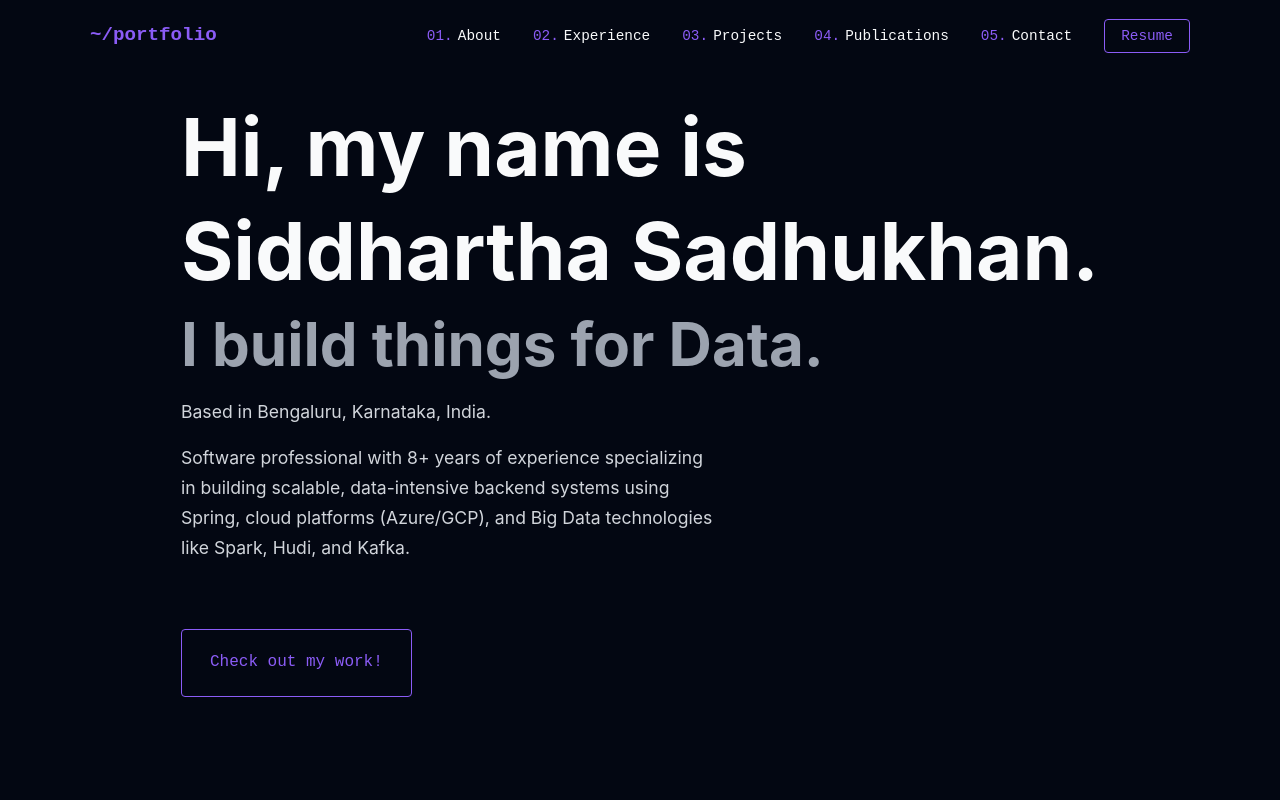
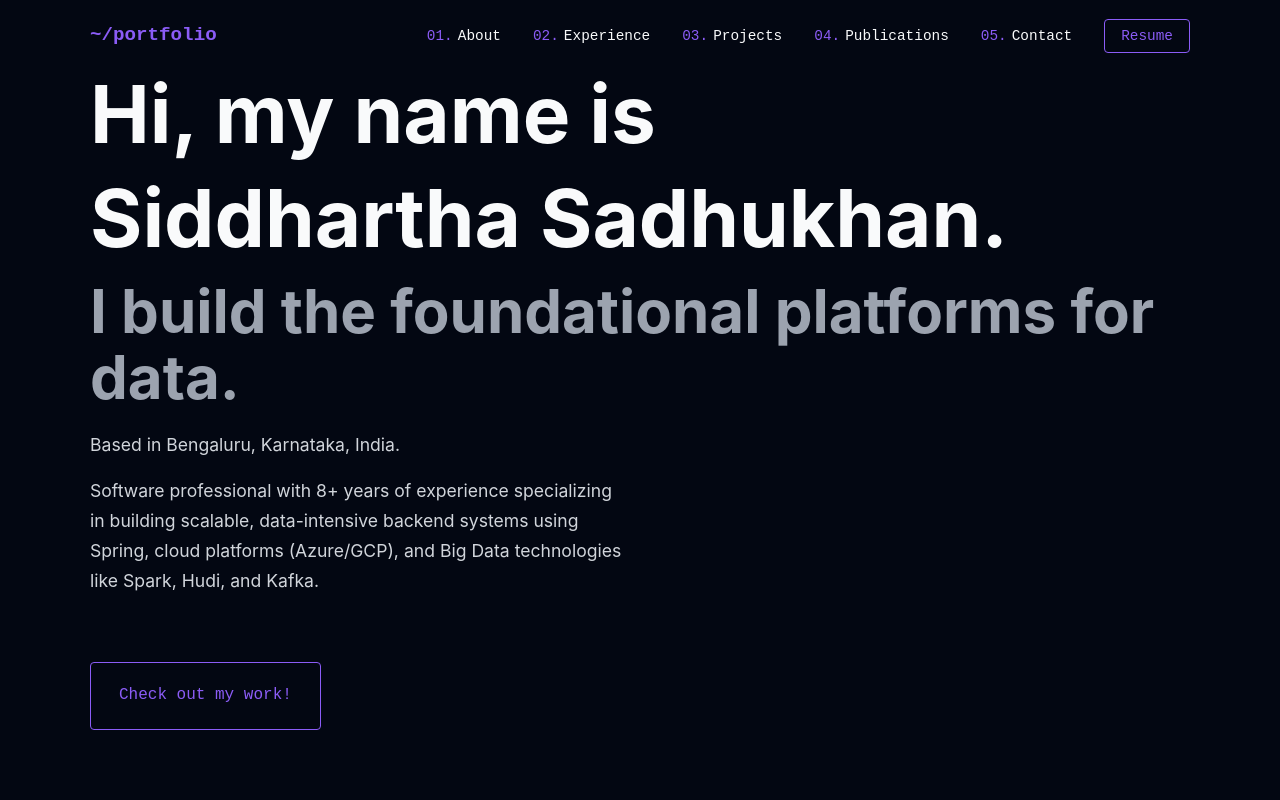
Before and after one commit to Sid4GitHub/portfolio, a React (Vite) app: page / in a window 1280 px wide. Shown: the top 800 px of the page. Built offline with nearby package versions, Linux system fonts and the light colour scheme.

Commit message:
title improved

```diff
--- a/src/components/Sections/Hero.jsx
+++ b/src/components/Sections/Hero.jsx
@@ -7,7 +7,7 @@ const Hero = () => {
 
     const one = <h1>Hi, my name is</h1>;
     const two = <h2 style={{ color: 'var(--text-color)', fontSize: 'clamp(40px, 8vw, 80px)', lineHeight: 1.1 }}>Siddhartha Sadhukhan.</h2>;
-    const three = <h3 style={{ color: 'var(--text-secondary)', fontSize: 'clamp(30px, 6vw, 60px)', lineHeight: 1.1, marginTop: '10px' }}>I build things for Data.</h3>;
+    const three = <h3 style={{ color: 'var(--text-secondary)', fontSize: 'clamp(30px, 6vw, 60px)', lineHeight: 1.1, marginTop: '10px' }}>I build the foundational platforms for data.</h3>;
     const four = (
         <div style={{ marginTop: '20px', maxWidth: '540px' }}>
             {loading ? <p>Loading...</p> : (
```
